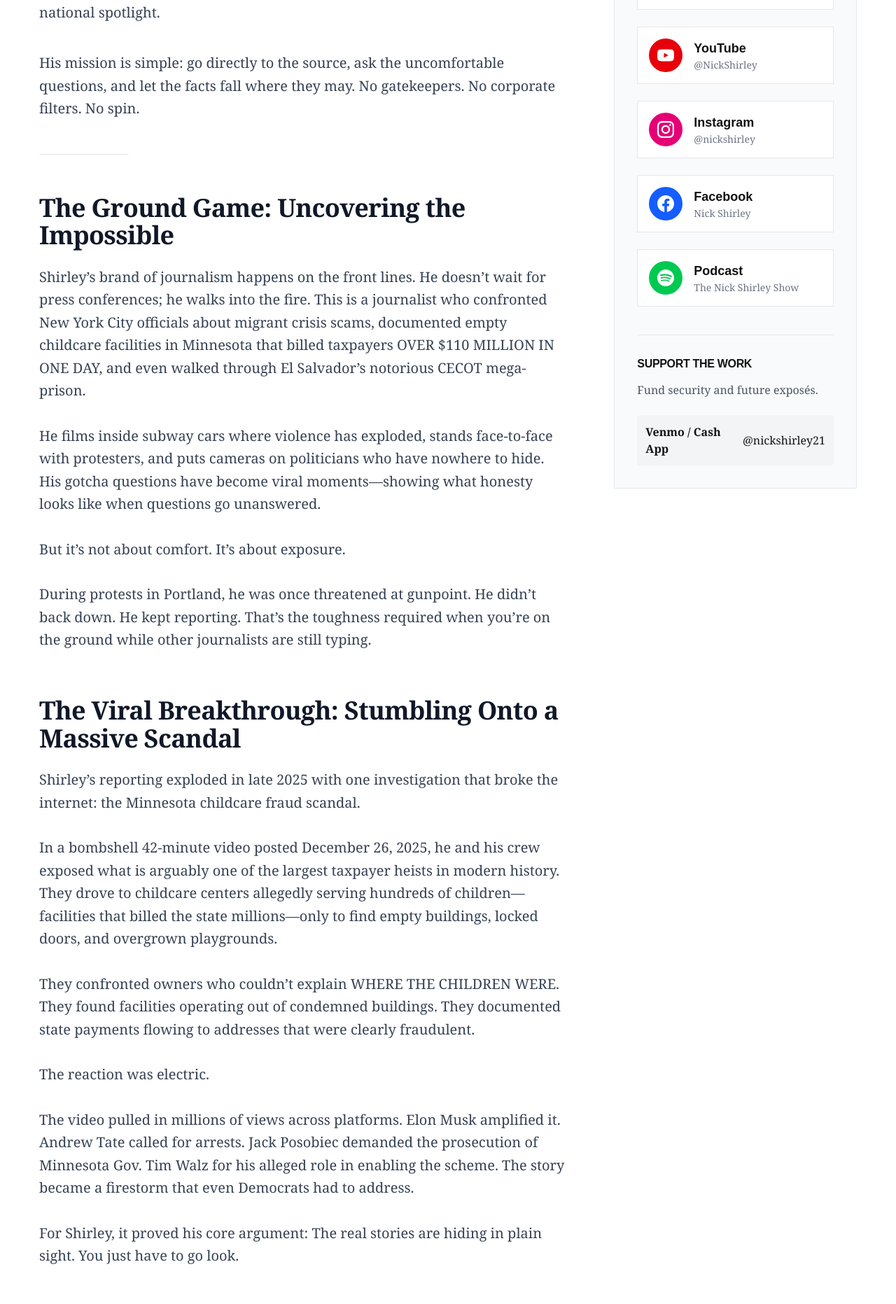
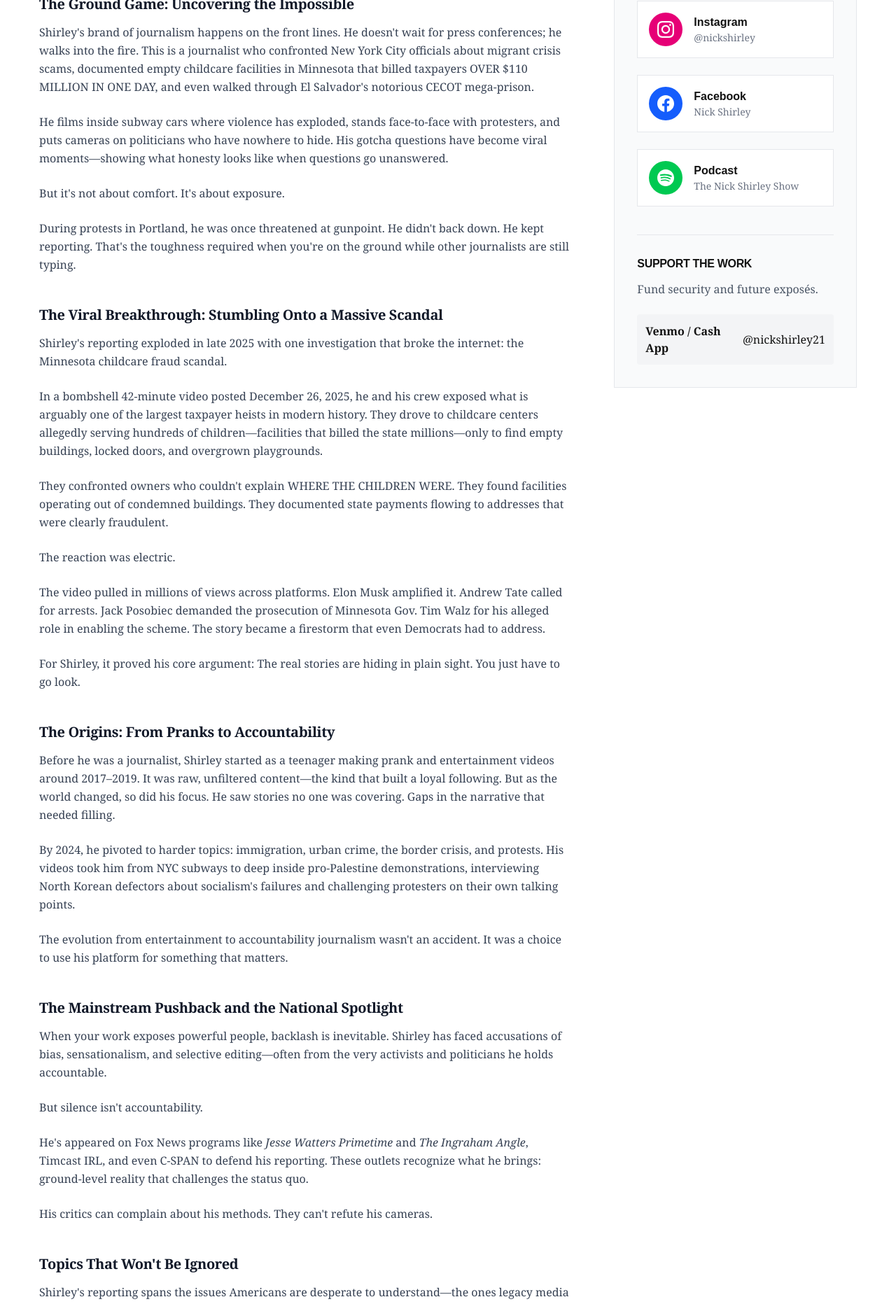
Before and after one commit to AppleLamps/nick-shirley, a Next.js app: page /about in a window 1280 px wide. Shown: the part 860-2723 px from the top of the page at 70% size. Built offline with nearby package versions, Linux system fonts and the light colour scheme.

Commit message:
style: adjust font sizes across various components for improved readability

```diff
--- a/src/app/about/page.tsx
+++ b/src/app/about/page.tsx
@@ -10,11 +10,11 @@ export default function AboutPage() {
     <div className="max-w-[1200px] mx-auto px-4 py-12">
       {/* Page Header */}
       <div className="border-t-4 border-black pt-8 mb-16">
-        <h1 className="text-6xl md:text-7xl font-bold mb-8 font-headline">About Nick Shirley</h1>
+        <h1 className="text-3xl md:text-4xl font-bold mb-6 font-headline">About Nick Shirley</h1>
         <div className="grid grid-cols-1 lg:grid-cols-12 gap-16">
           <div className="lg:col-span-8">
-            <p className="text-2xl md:text-3xl text-gray-600 leading-relaxed font-serif italic">
-              Nick Shirley. Twenty-three years old. Independent. And he’s coming for the stories legacy media refuses to touch.
+            <p className="text-lg md:text-xl text-gray-600 leading-relaxed font-serif italic">
+              Nick Shirley. Twenty-three years old. Independent. And he's coming for the stories legacy media refuses to touch.
             </p>
           </div>
         </div>
@@ -22,81 +22,81 @@ export default function AboutPage() {
 
       <div className="grid grid-cols-1 lg:grid-cols-12 gap-16">
         {/* Main Content Column */}
-        <div className="lg:col-span-8 prose prose-xl max-w-none font-serif">
-          <p className="text-xl leading-relaxed mb-10 first-letter:text-7xl first-letter:font-bold first-letter:mr-4 first-letter:float-left">
+        <div className="lg:col-span-8 prose prose-base max-w-none font-serif">
+          <p className="text-base leading-relaxed mb-8 first-letter:text-5xl first-letter:font-bold first-letter:mr-3 first-letter:float-left">
             Nick Shirley is the independent journalist and YouTube creator delivering unfiltered, street-level truth that shatters narratives and exposes corruption. With a massive reach of over 1 million subscribers on YouTube and 372,000 followers on X, Shirley has built an army of supporters hungry for accountability—and he’s forcing the issues into the national spotlight.
           </p>
 
-          <p className="text-xl leading-relaxed mb-10">
+          <p className="text-base leading-relaxed mb-8">
             His mission is simple: go directly to the source, ask the uncomfortable questions, and let the facts fall where they may. No gatekeepers. No corporate filters. No spin.
           </p>
 
           <div className="border-t border-gray-200 my-12 w-32"></div>
 
-          <h2 className="text-4xl font-bold mb-6 font-headline">The Ground Game: Uncovering the Impossible</h2>
-          <p className="text-xl leading-relaxed mb-8">
-            Shirley’s brand of journalism happens on the front lines. He doesn’t wait for press conferences; he walks into the fire. This is a journalist who confronted New York City officials about migrant crisis scams, documented empty childcare facilities in Minnesota that billed taxpayers OVER $110 MILLION IN ONE DAY, and even walked through El Salvador’s notorious CECOT mega-prison.
+          <h2 className="text-xl font-bold mb-4 font-headline">The Ground Game: Uncovering the Impossible</h2>
+          <p className="text-base leading-relaxed mb-6">
+            Shirley's brand of journalism happens on the front lines. He doesn't wait for press conferences; he walks into the fire. This is a journalist who confronted New York City officials about migrant crisis scams, documented empty childcare facilities in Minnesota that billed taxpayers OVER $110 MILLION IN ONE DAY, and even walked through El Salvador's notorious CECOT mega-prison.
           </p>
-          <p className="text-xl leading-relaxed mb-8">
+          <p className="text-base leading-relaxed mb-6">
             He films inside subway cars where violence has exploded, stands face-to-face with protesters, and puts cameras on politicians who have nowhere to hide. His gotcha questions have become viral moments—showing what honesty looks like when questions go unanswered.
           </p>
-          <p className="text-xl leading-relaxed mb-8">
-            But it’s not about comfort. It’s about exposure.
+          <p className="text-base leading-relaxed mb-6">
+            But it's not about comfort. It's about exposure.
           </p>
-          <p className="text-xl leading-relaxed mb-8">
-            During protests in Portland, he was once threatened at gunpoint. He didn’t back down. He kept reporting. That’s the toughness required when you’re on the ground while other journalists are still typing.
+          <p className="text-base leading-relaxed mb-6">
+            During protests in Portland, he was once threatened at gunpoint. He didn't back down. He kept reporting. That's the toughness required when you're on the ground while other journalists are still typing.
           </p>
 
-          <h2 className="text-4xl font-bold mt-16 mb-6 font-headline">The Viral Breakthrough: Stumbling Onto a Massive Scandal</h2>
-          <p className="text-xl leading-relaxed mb-8">
-            Shirley’s reporting exploded in late 2025 with one investigation that broke the internet: the Minnesota childcare fraud scandal.
+          <h2 className="text-xl font-bold mt-12 mb-4 font-headline">The Viral Breakthrough: Stumbling Onto a Massive Scandal</h2>
+          <p className="text-base leading-relaxed mb-6">
+            Shirley's reporting exploded in late 2025 with one investigation that broke the internet: the Minnesota childcare fraud scandal.
           </p>
-          <p className="text-xl leading-relaxed mb-8">
+          <p className="text-base leading-relaxed mb-6">
             In a bombshell 42-minute video posted December 26, 2025, he and his crew exposed what is arguably one of the largest taxpayer heists in modern history. They drove to childcare centers allegedly serving hundreds of children—facilities that billed the state millions—only to find empty buildings, locked doors, and overgrown playgrounds.
           </p>
-          <p className="text-xl leading-relaxed mb-8">
-            They confronted owners who couldn’t explain WHERE THE CHILDREN WERE. They found facilities operating out of condemned buildings. They documented state payments flowing to addresses that were clearly fraudulent.
+          <p className="text-base leading-relaxed mb-6">
+            They confronted owners who couldn't explain WHERE THE CHILDREN WERE. They found facilities operating out of condemned buildings. They documented state payments flowing to addresses that were clearly fraudulent.
           </p>
-          <p className="text-xl leading-relaxed mb-8">
+          <p className="text-base leading-relaxed mb-6">
             The reaction was electric.
           </p>
-          <p className="text-xl leading-relaxed mb-8">
+          <p className="text-base leading-relaxed mb-6">
             The video pulled in millions of views across platforms. Elon Musk amplified it. Andrew Tate called for arrests. Jack Posobiec demanded the prosecution of Minnesota Gov. Tim Walz for his alleged role in enabling the scheme. The story became a firestorm that even Democrats had to address.
           </p>
-          <p className="text-xl leading-relaxed mb-8">
+          <p className="text-base leading-relaxed mb-6">
             For Shirley, it proved his core argument: The real stories are hiding in plain sight. You just have to go look.
           </p>
 
-          <h2 className="text-4xl font-bold mt-16 mb-6 font-headline">The Origins: From Pranks to Accountability</h2>
-          <p className="text-xl leading-relaxed mb-8">
+          <h2 className="text-xl font-bold mt-12 mb-4 font-headline">The Origins: From Pranks to Accountability</h2>
+          <p className="text-base leading-relaxed mb-6">
             Before he was a journalist, Shirley started as a teenager making prank and entertainment videos around 2017–2019. It was raw, unfiltered content—the kind that built a loyal following. But as the world changed, so did his focus. He saw stories no one was covering. Gaps in the narrative that needed filling.
           </p>
-          <p className="text-xl leading-relaxed mb-8">
-            By 2024, he pivoted to harder topics: immigration, urban crime, the border crisis, and protests. His videos took him from NYC subways to deep inside pro-Palestine demonstrations, interviewing North Korean defectors about socialism’s failures and challenging protesters on their own talking points.
+          <p className="text-base leading-relaxed mb-6">
+            By 2024, he pivoted to harder topics: immigration, urban crime, the border crisis, and protests. His videos took him from NYC subways to deep inside pro-Palestine demonstrations, interviewing North Korean defectors about socialism's failures and challenging protesters on their own talking points.
           </p>
-          <p className="text-xl leading-relaxed mb-8">
-            The evolution from entertainment to accountability journalism wasn’t an accident. It was a choice to use his platform for something that matters.
+          <p className="text-base leading-relaxed mb-6">
+            The evolution from entertainment to accountability journalism wasn't an accident. It was a choice to use his platform for something that matters.
           </p>
 
-          <h2 className="text-4xl font-bold mt-16 mb-6 font-headline">The Mainstream Pushback and the National Spotlight</h2>
-          <p className="text-xl leading-relaxed mb-8">
+          <h2 className="text-xl font-bold mt-12 mb-4 font-headline">The Mainstream Pushback and the National Spotlight</h2>
+          <p className="text-base leading-relaxed mb-6">
             When your work exposes powerful people, backlash is inevitable. Shirley has faced accusations of bias, sensationalism, and selective editing—often from the very activists and politicians he holds accountable.
           </p>
-          <p className="text-xl leading-relaxed mb-8">
-            But silence isn’t accountability.
+          <p className="text-base leading-relaxed mb-6">
+            But silence isn't accountability.
           </p>
-          <p className="text-xl leading-relaxed mb-8">
-            He’s appeared on Fox News programs like <em>Jesse Watters Primetime</em> and <em>The Ingraham Angle</em>, Timcast IRL, and even C-SPAN to defend his reporting. These outlets recognize what he brings: ground-level reality that challenges the status quo.
+          <p className="text-base leading-relaxed mb-6">
+            He's appeared on Fox News programs like <em>Jesse Watters Primetime</em> and <em>The Ingraham Angle</em>, Timcast IRL, and even C-SPAN to defend his reporting. These outlets recognize what he brings: ground-level reality that challenges the status quo.
           </p>
-          <p className="text-xl leading-relaxed mb-8">
-            His critics can complain about his methods. They can’t refute his cameras.
+          <p className="text-base leading-relaxed mb-6">
+            His critics can complain about his methods. They can't refute his cameras.
           </p>
 
-          <h2 className="text-4xl font-bold mt-16 mb-6 font-headline">Topics That Won’t Be Ignored</h2>
-          <p className="text-xl leading-relaxed mb-8">
-            Shirley’s reporting spans the issues Americans are desperate to understand—the ones legacy media sweeps under the rug.
+          <h2 className="text-xl font-bold mt-12 mb-4 font-headline">Topics That Won't Be Ignored</h2>
+          <p className="text-base leading-relaxed mb-6">
+            Shirley's reporting spans the issues Americans are desperate to understand—the ones legacy media sweeps under the rug.
           </p>
-          <ul className="list-disc pl-6 space-y-4 mb-10">
+          <ul className="list-disc pl-6 space-y-3 mb-8 text-base">
             <li><strong>The Migrant Crisis:</strong> From New York City to Ireland, he exposes the costs, the scams, and the strains on communities. No one else is this direct about the consequences.</li>
             <li><strong>Pro-Palestine Protests:</strong> He walks into crowds and asks the questions journalists are afraid to ask. He documents the chaos and challenges the narratives pushed by activists.</li>
             <li><strong>Urban Decay & Public Safety:</strong> He shows the truth behind rising crime and deteriorating infrastructure. No spin, no excuses—just the brutal reality of what’s happening.</li>
@@ -104,17 +104,17 @@ export default function AboutPage() {
             <li><strong>Anti-Socialism Warnings:</strong> Interviews with North Korean defectors reveal the terrifying reality of authoritarian regimes, cautioning America about the dangers of unchecked government control.</li>
           </ul>
 
-          <h2 className="text-4xl font-bold mt-16 mb-6 font-headline">The Mission Is Clear</h2>
-          <p className="text-xl leading-relaxed mb-8">
-            Shirley positions his work as truth from the streets—the reporting that happens when you bypass the filters and go straight to the source. His supporters see a fearless investigator willing to risk his safety to hold power accountable. His critics see rage-bait. But millions of viewers see something they can’t find anywhere else: raw, unfiltered accountability journalism.
+          <h2 className="text-xl font-bold mt-12 mb-4 font-headline">The Mission Is Clear</h2>
+          <p className="text-base leading-relaxed mb-6">
+            Shirley positions his work as truth from the streets—the reporting that happens when you bypass the filters and go straight to the source. His supporters see a fearless investigator willing to risk his safety to hold power accountable. His critics see rage-bait. But millions of viewers see something they can't find anywhere else: raw, unfiltered accountability journalism.
           </p>
-          <p className="text-xl leading-relaxed mb-8">
-            This isn’t about comfort. It’s about exposing fraud, waste, and corruption that robs taxpayers and erodes trust. It’s about demanding answers when politicians dodge questions.
+          <p className="text-base leading-relaxed mb-6">
+            This isn't about comfort. It's about exposing fraud, waste, and corruption that robs taxpayers and erodes trust. It's about demanding answers when politicians dodge questions.
           </p>
-          <p className="text-xl leading-relaxed mb-8">
-            Support him or hate him, Nick Shirley isn’t going anywhere. There are too many stories left to break, and too many people who need to be held accountable.
+          <p className="text-base leading-relaxed mb-6">
+            Support him or hate him, Nick Shirley isn't going anywhere. There are too many stories left to break, and too many people who need to be held accountable.
           </p>
-          <p className="text-xl leading-relaxed mb-8 font-bold">
+          <p className="text-base leading-relaxed mb-6 font-bold">
             This is only the beginning.
           </p>
         </div>
@@ -122,7 +122,7 @@ export default function AboutPage() {
         {/* Sidebar Column */}
         <div className="lg:col-span-4 space-y-10">
           <div className="bg-gray-50 p-8 border border-gray-200 sticky top-8">
-            <h3 className="font-bold text-xl mb-6 font-sans uppercase tracking-wider border-b-2 border-black pb-3">
+            <h3 className="font-bold text-sm mb-4 font-sans uppercase tracking-wider border-b-2 border-black pb-3">
               Where to Find Nick
             </h3>
 
@@ -139,7 +139,7 @@ export default function AboutPage() {
                   </svg>
                 </div>
                 <div>
-                  <span className="block font-bold font-sans text-lg">X / Twitter</span>
+                  <span className="block font-bold font-sans text-base">X / Twitter</span>
                   <span className="block text-sm text-gray-500">@nickshirleyy</span>
                 </div>
               </a>
@@ -156,7 +156,7 @@ export default function AboutPage() {
                   </svg>
                 </div>
                 <div>
-                  <span className="block font-bold font-sans text-lg">YouTube</span>
+                  <span className="block font-bold font-sans text-base">YouTube</span>
                   <span className="block text-sm text-gray-500">@NickShirley</span>
                 </div>
               </a>
@@ -173,7 +173,7 @@ export default function AboutPage() {
                   </svg>
                 </div>
                 <div>
-                  <span className="block font-bold font-sans text-lg">Instagram</span>
+                  <span className="block font-bold font-sans text-base">Instagram</span>
                   <span className="block text-sm text-gray-500">@nickshirley</span>
                 </div>
               </a>
@@ -190,7 +190,7 @@ export default function AboutPage() {
                   </svg>
                 </div>
                 <div>
-                  <span className="block font-bold font-sans text-lg">Facebook</span>
+                  <span className="block font-bold font-sans text-base">Facebook</span>
                   <span className="block text-sm text-gray-500">Nick Shirley</span>
                 </div>
               </a>
@@ -207,7 +207,7 @@ export default function AboutPage() {
                   </svg>
                 </div>
                 <div>
-                  <span className="block font-bold font-sans text-lg">Podcast</span>
+                  <span className="block font-bold font-sans text-base">Podcast</span>
                   <span className="block text-sm text-gray-500">The Nick Shirley Show</span>
                 </div>
               </a>
--- a/src/app/articles/page.tsx
+++ b/src/app/articles/page.tsx
@@ -101,8 +101,8 @@ export default async function ArticlesPage() {
     <div className="max-w-[1200px] mx-auto px-4 py-12">
       {/* Page Header */}
       <div className="border-t-4 border-black pt-8 mb-12">
-        <h1 className="text-6xl font-bold mb-4 font-headline">Articles</h1>
-        <p className="text-xl text-gray-600 font-sans">
+        <h1 className="text-3xl font-bold mb-3 font-headline">Articles</h1>
+        <p className="text-base text-gray-600 font-sans">
           Latest updates, reports, and stories from around the world.
         </p>
       </div>
@@ -125,7 +125,7 @@ export default async function ArticlesPage() {
 
       {articles.length === 0 && (
         <div className="text-center py-24">
-          <p className="text-gray-500 font-sans text-xl">No articles available yet.</p>
+          <p className="text-gray-500 font-sans text-base">No articles available yet.</p>
         </div>
       )}
     </div>
--- a/src/components/Footer.tsx
+++ b/src/components/Footer.tsx
@@ -10,7 +10,7 @@ export default function Footer() {
         <div className="grid grid-cols-1 md:grid-cols-4 gap-8">
           {/* Brand */}
           <div className="md:col-span-2">
-            <h3 className="text-2xl font-bold mb-4">Nick Shirley</h3>
+            <h3 className="text-lg font-bold mb-4">Nick Shirley</h3>
             <p className="text-gray-600 font-sans text-sm max-w-md">
               Independent journalist traveling the world to report on current events.
               Bringing you stories that matter, from the ground.
```
Also changed, not shown: src/app/articles/[slug]/page.tsx (+12 -12 lines), src/app/live-feed/page.tsx (+7 -7 lines), src/app/page.tsx (+10 -10 lines), src/app/videos/page.tsx (+18 -18 lines).
